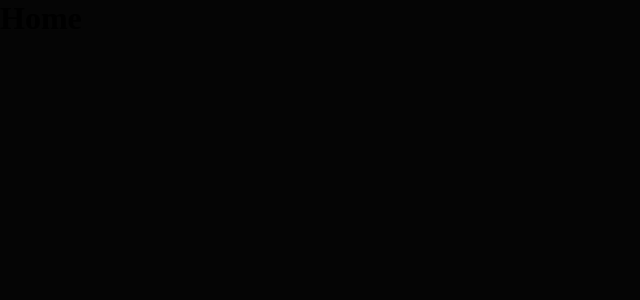
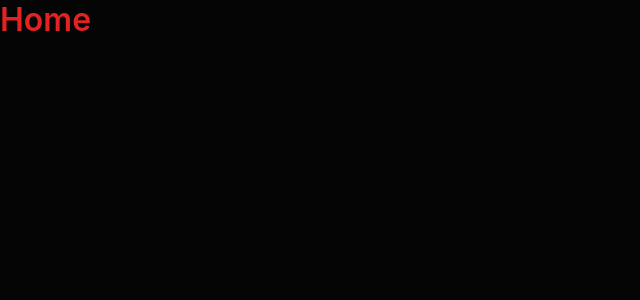
Before and after one commit to iCristianoSQL/marvel-heroes-fullstack, a React (Vite) app in the folder marvel-front/: page / in a window 1280 px wide. Shown: the top 300 px of the page, without its empty margins (0-640 px from the left). Built offline with nearby package versions, Linux system fonts and the light colour scheme.

Commit message:
style: finalizando as confugranções globais v2

```diff
--- a/marvel-front/src/styles/global.ts
+++ b/marvel-front/src/styles/global.ts
@@ -1,9 +1,44 @@
 import { ExecutionProps, createGlobalStyle } from 'styled-components'
+import { colors } from '../utils/colors';
 
 export const GlobalStyle: React.NamedExoticComponent<ExecutionProps & TemplateStringsArray | any> = createGlobalStyle`
     * {
         margin: 0;
         padding: 0;
         box-sizing: border-box;
+        font-family: 'Roboto', sans-serif;
+        -webkit-font-smoothing: antialiased;
+        color: ${colors.primary[1]};
+    }
+
+    h1, h2, h3, h4, h5, h6 {
+        font-family: 'Inter', sans-serif !important;
+        font-weight: 600;
+        color: ${colors.danger[0]} !important;
+    }
+
+    body, html {
+        height: 100vh;
+        width: 100vw;
+    }
+
+    html {
+        @media(max-width: 1099px){
+        font-size: 93.75%;
+        }
+
+        @media(max-width: 720px){
+        font-size: 87.5%;
+        }
+    }
+
+    [disabled] {
+        opacity: 0.6;
+        cursor: not-allowed;
+    }
+
+    button {
+        border: none;
+        cursor: pointer;
     }
 `;
```
